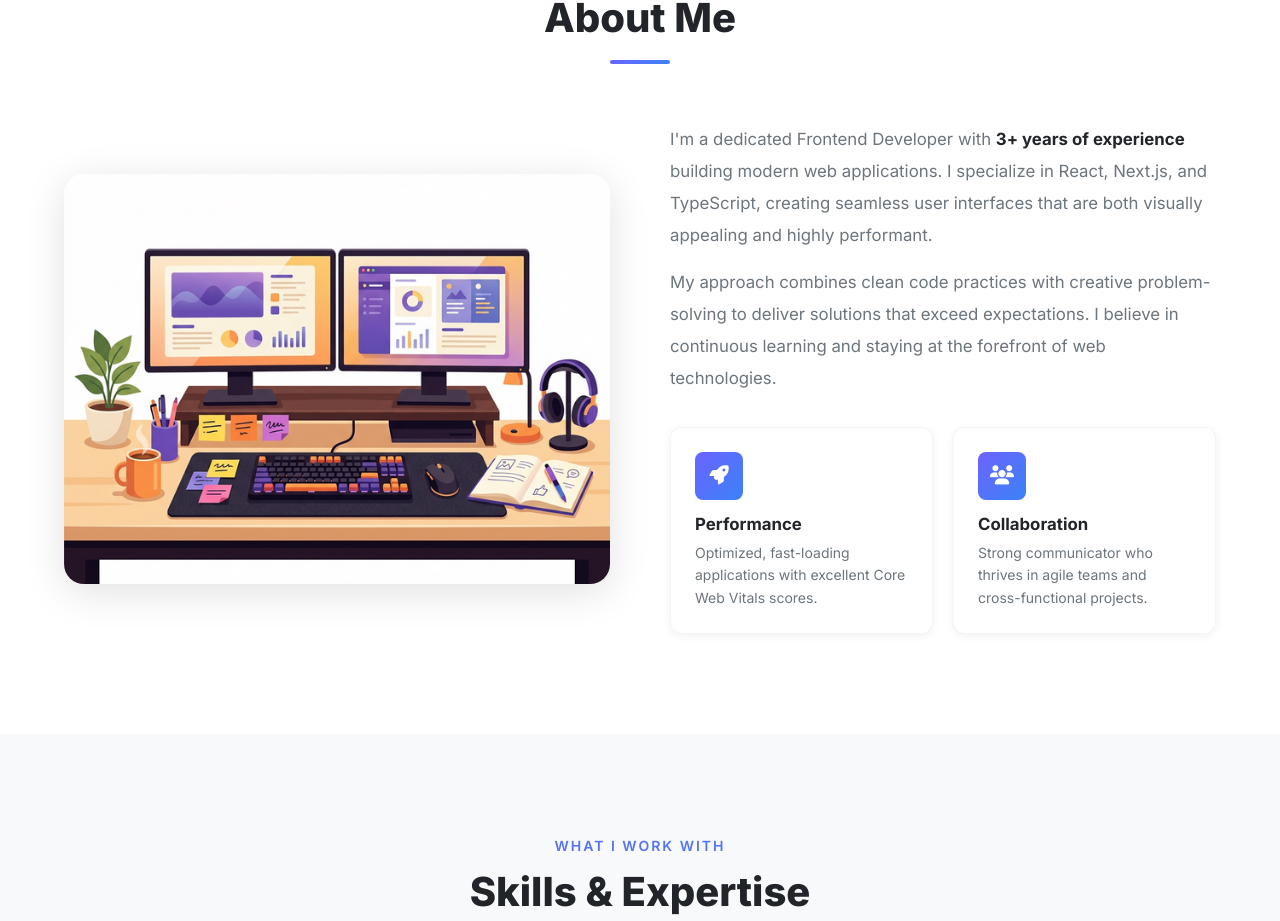
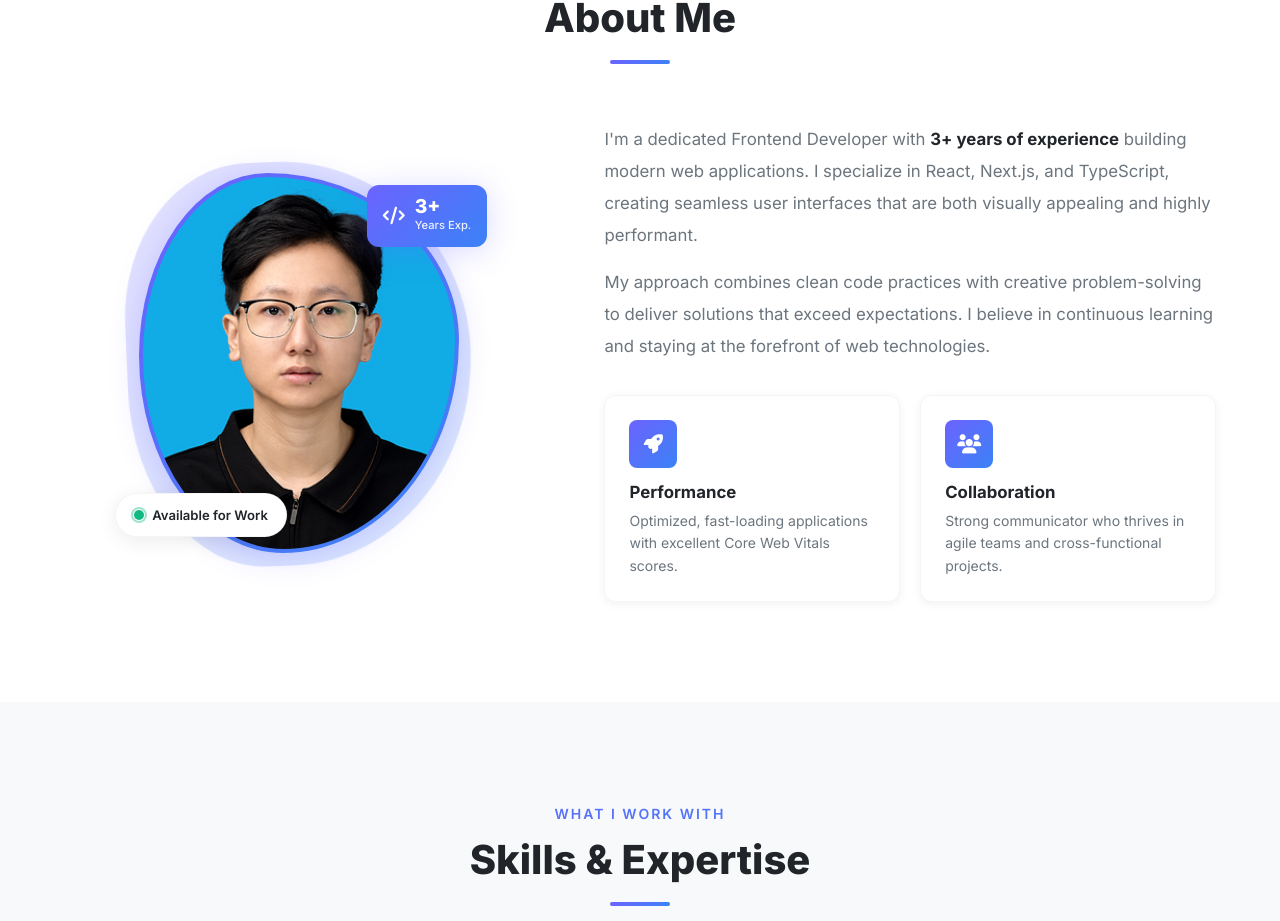
Before and after one commit to ashein-codethedreams/My-Portfolio, a Next.js app: page / in a window 1280 px wide. Shown: the part 940-1861 px from the top of the page. Built offline with nearby package versions, Linux system fonts and the light colour scheme.

Commit message:
add my photo

```diff
--- a/components/About.jsx
+++ b/components/About.jsx
@@ -5,37 +5,56 @@ import styles from './About.module.css';
 import SectionHeader from './SectionHeader';
 import { aboutData } from '@/data/portfolio';
 import { useIntersectionObserver } from '@/hooks/useIntersectionObserver';
-import { useTheme } from '@/hooks/useTheme';
 import { useLanguage } from '@/hooks/useLanguage';
 
 export default function About() {
     const [ref, isVisible] = useIntersectionObserver({ threshold: 0.1 });
-    const { theme, mounted } = useTheme();
     const { lang } = useLanguage();
 
     const t = aboutData[lang] ?? aboutData.en;
     const header = aboutData.sectionHeader[lang] ?? aboutData.sectionHeader.en;
-    const aboutImage = mounted && theme === 'dark'
-        ? '/images/about-illustration-dark.png'
-        : aboutData.image;
 
     return (
         <section className="section" id="about">
             <div className="container">
                 <SectionHeader subtitle={header.subtitle} title={header.title} />
                 <div className={styles.aboutContainer} ref={ref}>
-                    <div className={styles.aboutImage}>
-                        <div className={styles.aboutImageWrapper}>
-                            <Image
-                                src={aboutImage}
-                                alt="Professional desk setup"
-                                width={600}
-                                height={450}
-                                loading="lazy"
-                            />
-                            <div className={styles.aboutDecoration}></div>
+                    {/* Profile Photo Column */}
+                    <div className={styles.aboutPhotoColumn}>
+                        <div className={styles.profilePhotoOuter}>
+                            <div className={styles.profileRing}></div>
+                            <div className={styles.profilePhotoInner}>
+                                <Image
+                                    src="/assets/MyPhoto.jpg"
+                                    alt="Aye Myat Mon – Frontend Developer"
+                                    width={340}
+                                    height={400}
+                                    className={styles.profilePhoto}
+                                    loading="lazy"
+                                    priority={false}
+                                />
+                            </div>
+                            {/* Floating availability badge */}
+                            <div className={styles.profileBadge}>
+                                <span className={styles.profileBadgeDot}></span>
+                                <span className={styles.profileBadgeText}>
+                                    {lang === 'ja' ? 'お仕事募集中' : 'Available for Work'}
+                                </span>
+                            </div>
+                            {/* Floating experience tag */}
+                            <div className={styles.profileExpTag}>
+                                <i className="fas fa-code"></i>
+                                <div>
+                                    <span className={styles.profileExpNum}>3+</span>
+                                    <span className={styles.profileExpLabel}>
+                                        {lang === 'ja' ? '年の経験' : 'Years Exp.'}
+                                    </span>
+                                </div>
+                            </div>
                         </div>
                     </div>
+
+                    {/* Content Column */}
                     <div className={`${styles.aboutContent} ${isVisible ? 'reveal revealed' : 'reveal'}`}>
                         {t.paragraphs.map((text, i) => (
                             <p
--- a/components/About.module.css
+++ b/components/About.module.css
@@ -1,37 +1,150 @@
 .aboutContainer {
     display: grid;
-    grid-template-columns: 1fr 1fr;
-    gap: 60px;
+    grid-template-columns: 1fr 1.3fr;
+    gap: 70px;
     align-items: center;
 }
 
-.aboutImageWrapper {
-    position: relative;
-    border-radius: var(--radius-lg);
-    overflow: hidden;
-    box-shadow: var(--shadow-lg);
-    transition: box-shadow var(--transition-theme);
+/* ============================
+   PROFILE PHOTO
+   ============================ */
+.aboutPhotoColumn {
+    display: flex;
+    justify-content: center;
+    align-items: center;
 }
 
-.aboutImageWrapper img {
-    width: 100%;
-    aspect-ratio: 4/3;
-    object-fit: cover;
-    transition: opacity 0.4s ease;
+.profilePhotoOuter {
+    position: relative;
+    width: 320px;
+    height: 380px;
 }
 
-.aboutDecoration {
+/* Animated gradient ring behind photo */
+.profileRing {
     position: absolute;
-    bottom: -5px;
-    left: -5px;
-    width: 60%;
-    height: 60%;
-    border: 3px solid var(--primary-start);
-    border-radius: var(--radius-lg);
-    opacity: 0.3;
-    z-index: -1;
+    inset: -12px;
+    border-radius: 44% 56% 62% 38% / 46% 40% 60% 54%;
+    background: var(--primary-gradient);
+    opacity: 0.2;
+    animation: blobSpin 8s ease-in-out infinite;
+    z-index: 0;
 }
 
+@keyframes blobSpin {
+    0%, 100% { border-radius: 44% 56% 62% 38% / 46% 40% 60% 54%; transform: rotate(0deg); }
+    33%       { border-radius: 56% 44% 38% 62% / 60% 54% 46% 40%; transform: rotate(4deg); }
+    66%       { border-radius: 38% 62% 56% 44% / 40% 60% 54% 46%; transform: rotate(-4deg); }
+}
+
+/* Thin gradient border ring */
+.profilePhotoInner {
+    position: relative;
+    width: 100%;
+    height: 100%;
+    border-radius: 40% 60% 55% 45% / 48% 44% 56% 52%;
+    background: var(--primary-gradient);
+    padding: 4px;
+    z-index: 1;
+    box-shadow: var(--shadow-glow);
+    transition: border-radius 0.8s ease;
+}
+
+.profilePhotoInner:hover {
+    border-radius: 50%;
+}
+
+.profilePhoto {
+    width: 100% !important;
+    height: 100% !important;
+    border-radius: inherit;
+    object-fit: cover;
+    object-position: center top;
+    display: block;
+    /* Neutralise the bright cyan background */
+    filter: saturate(0.85) contrast(1.05);
+}
+
+/* Floating availability badge */
+.profileBadge {
+    position: absolute;
+    bottom: 16px;
+    left: -24px;
+    display: flex;
+    align-items: center;
+    gap: 8px;
+    padding: 10px 18px;
+    background: var(--bg-card);
+    border-radius: var(--radius-full);
+    box-shadow: var(--shadow-md);
+    border: 1px solid var(--border-subtle);
+    z-index: 2;
+    white-space: nowrap;
+    transition: background var(--transition-theme);
+}
+
+.profileBadgeDot {
+    width: 10px;
+    height: 10px;
+    border-radius: 50%;
+    background: #10B981;
+    flex-shrink: 0;
+    position: relative;
+}
+
+.profileBadgeDot::before {
+    content: '';
+    position: absolute;
+    inset: -3px;
+    border-radius: 50%;
+    border: 2px solid rgba(16, 185, 129, 0.4);
+    animation: pulse 2s infinite;
+}
+
+.profileBadgeText {
+    font-size: 0.82rem;
+    font-weight: 600;
+    color: var(--text-heading);
+}
+
+/* Floating experience tag */
+.profileExpTag {
+    position: absolute;
+    top: 12px;
+    right: -28px;
+    display: flex;
+    align-items: center;
+    gap: 10px;
+    padding: 12px 16px;
+    background: var(--primary-gradient);
+    border-radius: var(--radius-md);
+    box-shadow: var(--shadow-glow);
+    color: #ffffff;
+    z-index: 2;
+}
+
+.profileExpTag i {
+    font-size: 1.1rem;
+}
+
+.profileExpNum {
+    display: block;
+    font-size: 1.2rem;
+    font-weight: 800;
+    line-height: 1;
+}
+
+.profileExpLabel {
+    display: block;
+    font-size: 0.7rem;
+    font-weight: 500;
+    opacity: 0.9;
+    white-space: nowrap;
+}
+
+/* ============================
+   ABOUT CONTENT
+   ============================ */
 .aboutContent {}
 
 .aboutText {
@@ -88,10 +201,33 @@
     line-height: 1.6;
 }
 
+@media (max-width: 1024px) {
+    .profilePhotoOuter {
+        width: 280px;
+        height: 330px;
+    }
+}
+
 @media (max-width: 768px) {
     .aboutContainer {
         grid-template-columns: 1fr;
-        gap: 40px;
+        gap: 60px;
+    }
+
+    .profilePhotoOuter {
+        width: 260px;
+        height: 310px;
+        margin: 0 auto;
+    }
+
+    .profileBadge {
+        left: -10px;
+        bottom: 10px;
+    }
+
+    .profileExpTag {
+        right: -10px;
+        top: 10px;
     }
 }
 
@@ -99,4 +235,9 @@
     .expertiseCards {
         grid-template-columns: 1fr;
     }
+
+    .profilePhotoOuter {
+        width: 220px;
+        height: 265px;
+    }
 }
--- a/data/portfolio.js
+++ b/data/portfolio.js
@@ -54,7 +54,6 @@ export const heroData = {
 };
 
 export const aboutData = {
-    image: '/images/about-illustration.png',
     sectionHeader: {
         en: { subtitle: 'Get To Know Me', title: 'About Me' },
         ja: { subtitle: '自己紹介', title: '私について' },
```
Also changed, not shown: public/assets/MyPhoto.jpg (added).
